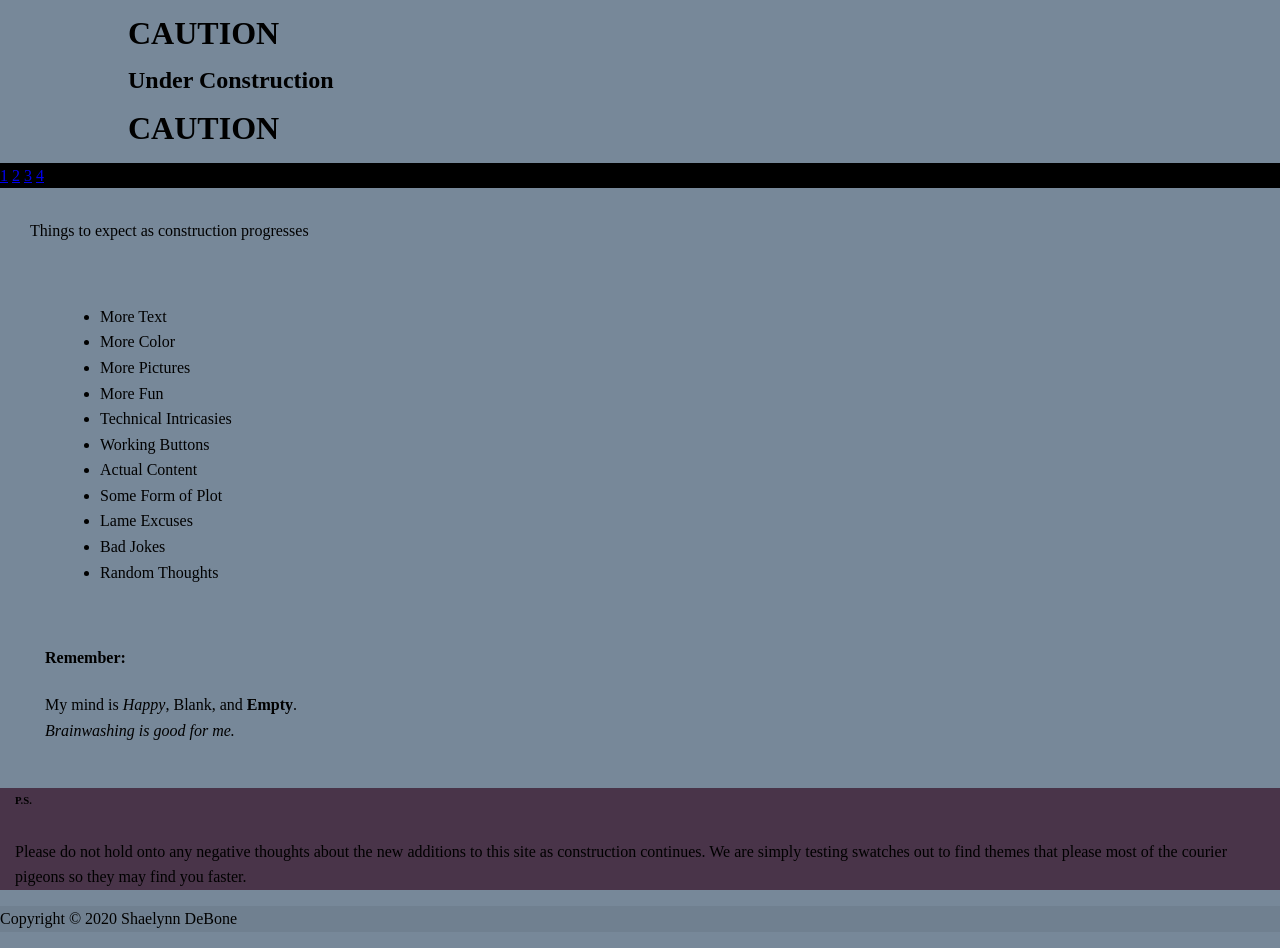
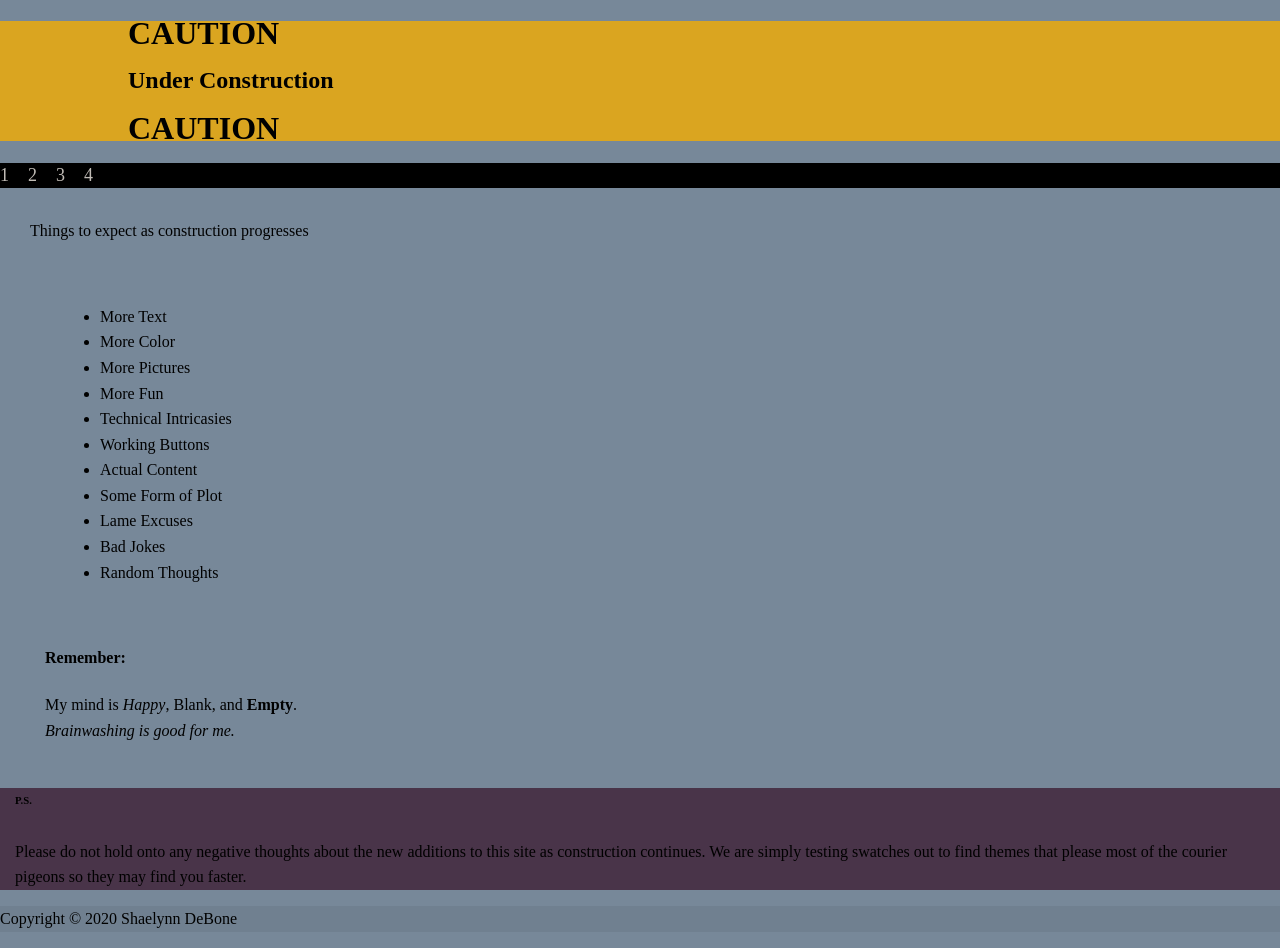
Before and after one commit to grace-less/grace-less.github.io, a plain HTML site: page index.html in a window 1280 px wide. Drawn offline with Linux system fonts and the light colour scheme.

Commit message:
readjust color

```diff
--- a/css/style.css
+++ b/css/style.css
@@ -1,6 +1,6 @@
 #main-header{
     background-color: goldenrod;
-    display: inline;
+    list-style: none;
 }
 
 .container{
@@ -20,6 +20,13 @@
 
 #navbar li{
     display: inline;
+}
+
+#navbar a{
+    color: rgb(192, 187, 181);
+    text-decoration: none;
+    font-size:18px;
+    padding-right:15px;
 }
 
 .pages{
```
